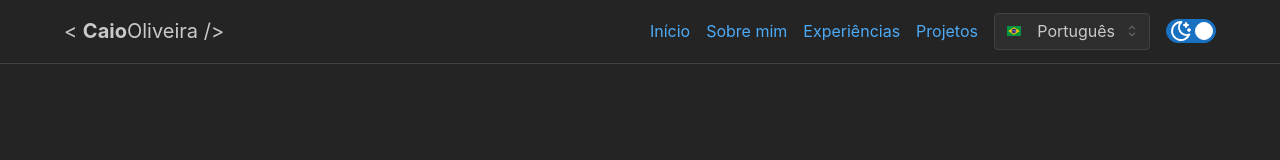
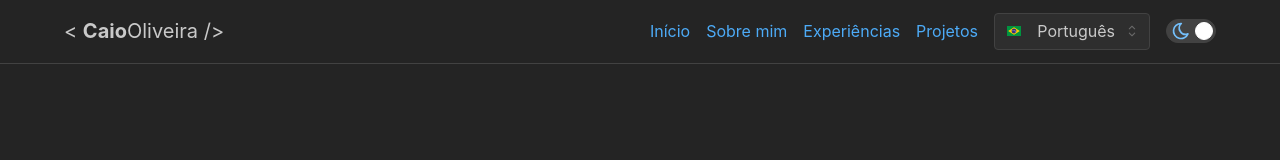
Before and after one commit to caiofov/caiofov.github.io, a React (Create React App) app: page / in a window 1280 px wide. Shown: the top 160 px of the page. Built offline with nearby package versions, Linux system fonts and the light colour scheme.

Commit message:
refactor: customize dark toggle mode

```diff
--- a/src/components/DarkModeToggle.tsx
+++ b/src/components/DarkModeToggle.tsx
@@ -1,7 +1,7 @@
 import React from "react";
 
-import { Switch } from "@mantine/core";
-import { IconSun, IconMoonStars } from "@tabler/icons-react";
+import { Switch, ThemeIcon, useMantineTheme } from "@mantine/core";
+import { IconSun, IconMoonStars, IconMoon } from "@tabler/icons-react";
 
 export const DarkModeToggle: React.FC<{
   checked: boolean;
@@ -10,10 +10,19 @@ export const DarkModeToggle: React.FC<{
   return (
     <Switch
       size="md"
+      color="dark.4"
       checked={checked}
       onChange={onChange}
-      offLabel={<IconSun />}
-      onLabel={<IconMoonStars />}
+      offLabel={
+        <ThemeIcon size="sm" variant="transparent">
+          <IconSun />
+        </ThemeIcon>
+      }
+      onLabel={
+        <ThemeIcon size="sm" variant="transparent">
+          <IconMoon />
+        </ThemeIcon>
+      }
     />
   );
 };
```
